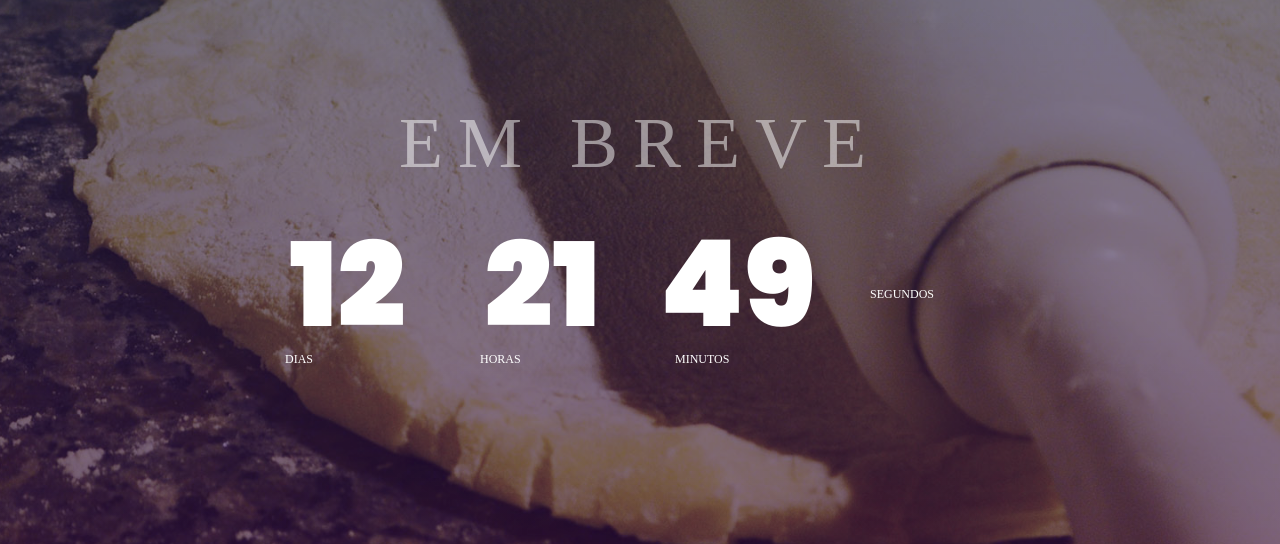
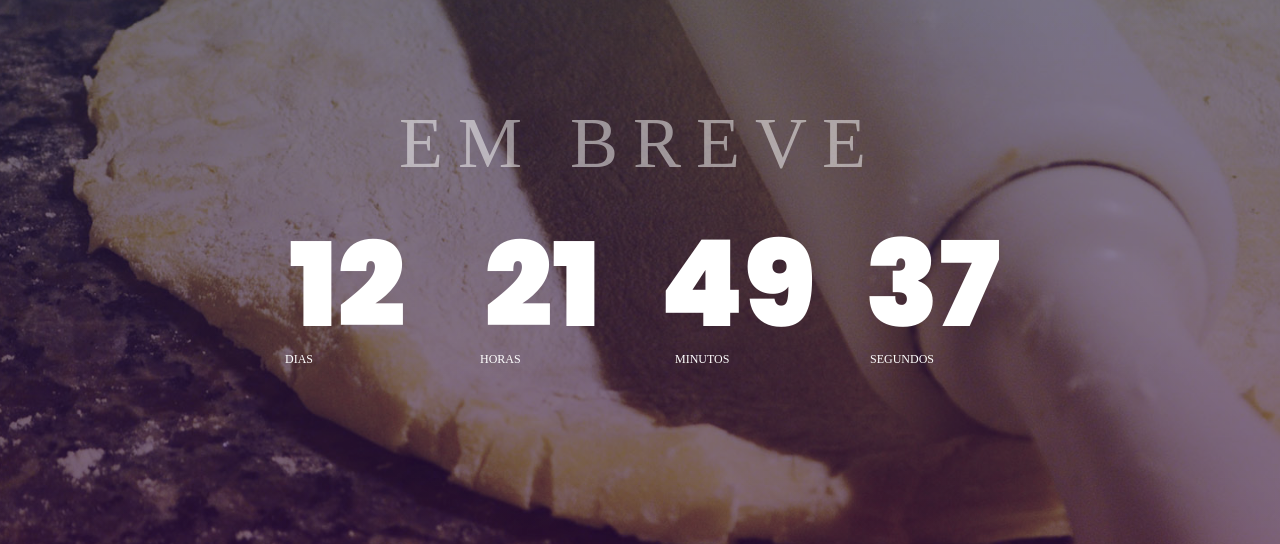
Before and after one commit to joelandradebr/forneriapomodoro, a plain HTML site: page index.html in a window 1280 px wide. Shown: the part 162-706 px from the top of the page. Drawn offline with Linux system fonts and the light colour scheme; a web font is replaced by a local one.

Commit message:
index alt coming soon

```diff
--- a/index.html
+++ b/index.html
@@ -59,6 +59,7 @@
 				</div>
 
 				<div class="flex-col-c wsize1 m-b-30">
+					<span class="l1-txt2 p-b-9 seconds">00</span>
 					<span class="s1-txt1 where1 p-l-35">Segundos</span>
 				</div>
 			</div>
```
